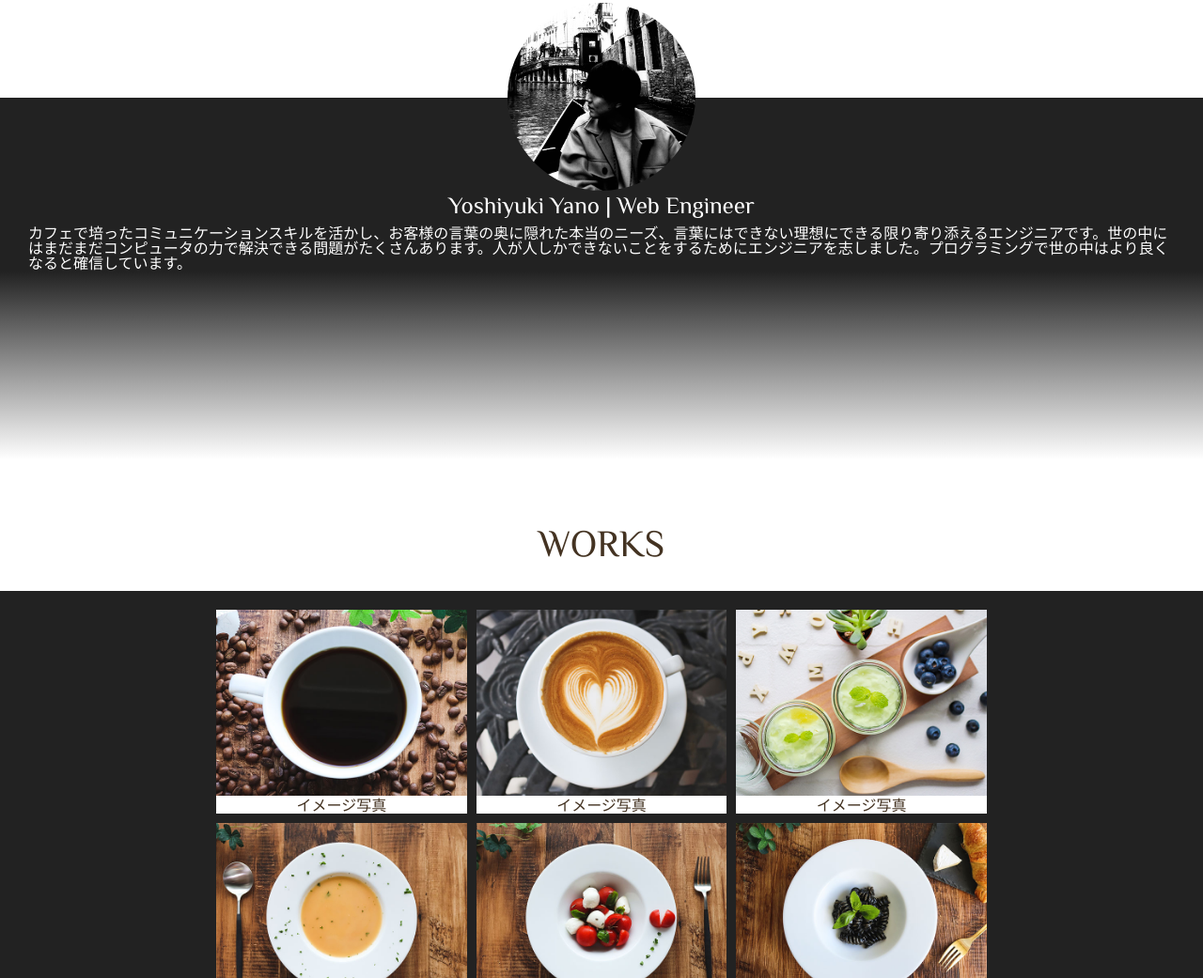
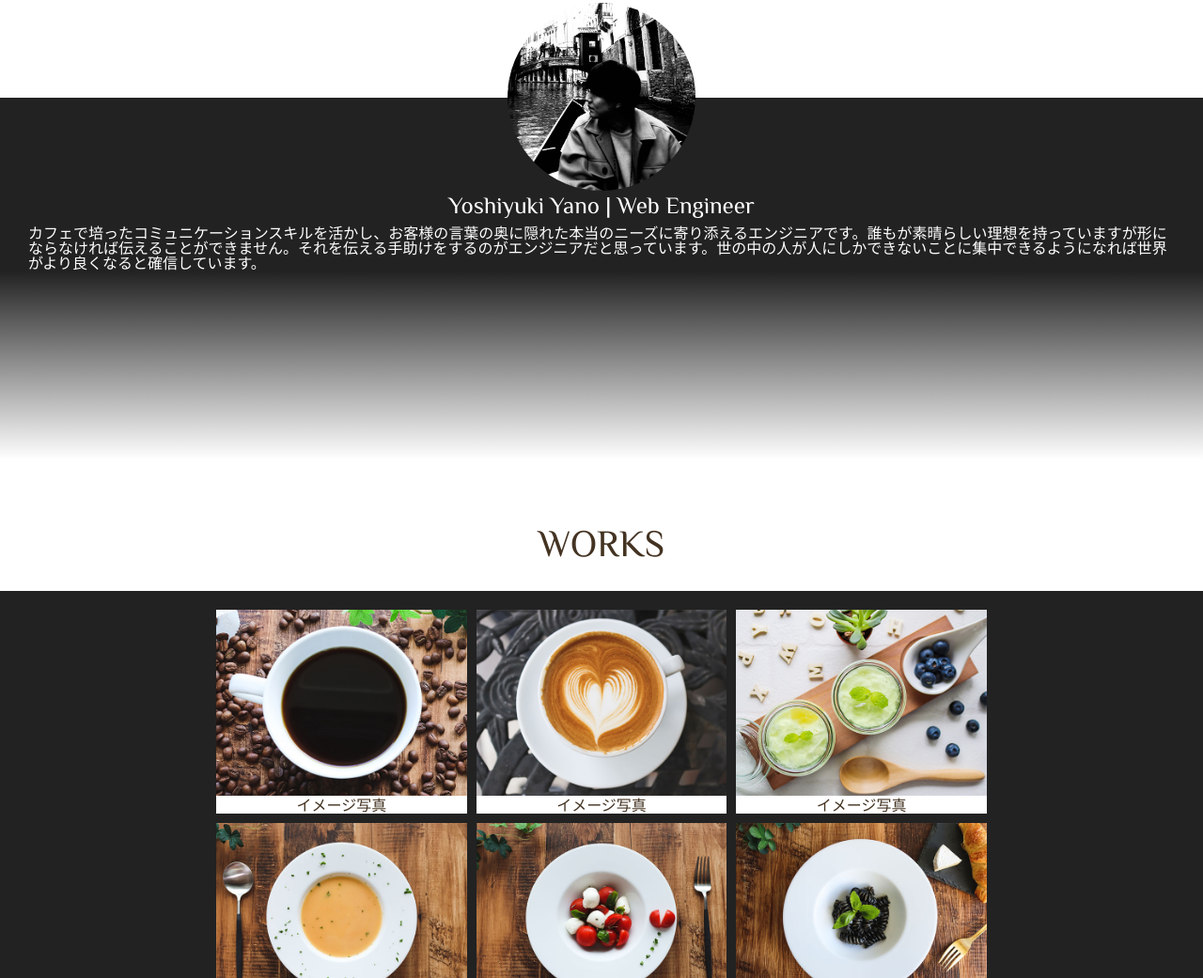
Before and after one commit to Yoshiyuki-Yano/Portfolio, a plain HTML site: page index.html in a window 1280 px wide. Shown: the part 1248-2289 px from the top of the page at 94% size. Drawn offline with Linux system fonts and the light colour scheme.

Commit message:
Update index.html
本文を変更しました。

```diff
--- a/index.html
+++ b/index.html
@@ -88,7 +88,7 @@
         </div>
         <div class="about-text">
           <p class="about-name">Yoshiyuki Yano | Web Engineer</p>
-          <p class="about-read">カフェで培ったコミュニケーションスキルを活かし、お客様の言葉の奥に隠れた本当のニーズ、言葉にはできない理想にできる限り寄り添えるエンジニアです。世の中にはまだまだコンピュータの力で解決できる問題がたくさんあります。人が人しかできないことをするためにエンジニアを志しました。プログラミングで世の中はより良くなると確信しています。</p>
+          <p class="about-read">カフェで培ったコミュニケーションスキルを活かし、お客様の言葉の奥に隠れた本当のニーズに寄り添えるエンジニアです。誰もが素晴らしい理想を持っていますが形にならなければ伝えることができません。それを伝える手助けをするのがエンジニアだと思っています。世の中の人が人にしかできないことに集中できるようになれば世界がより良くなると確信しています。</p>
         </div>
         <div class="about-bottom-bg"></div>
       </div>
```
